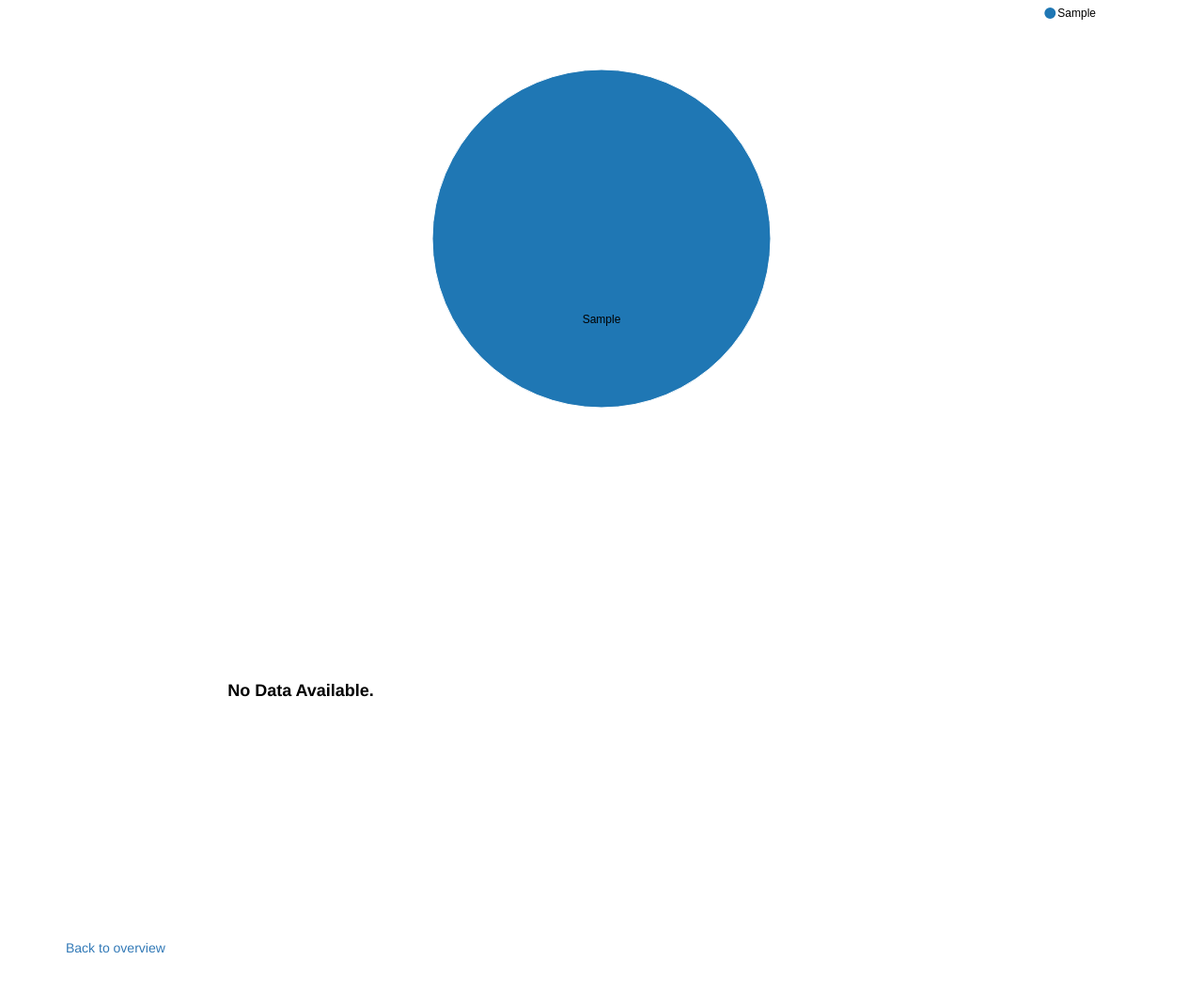
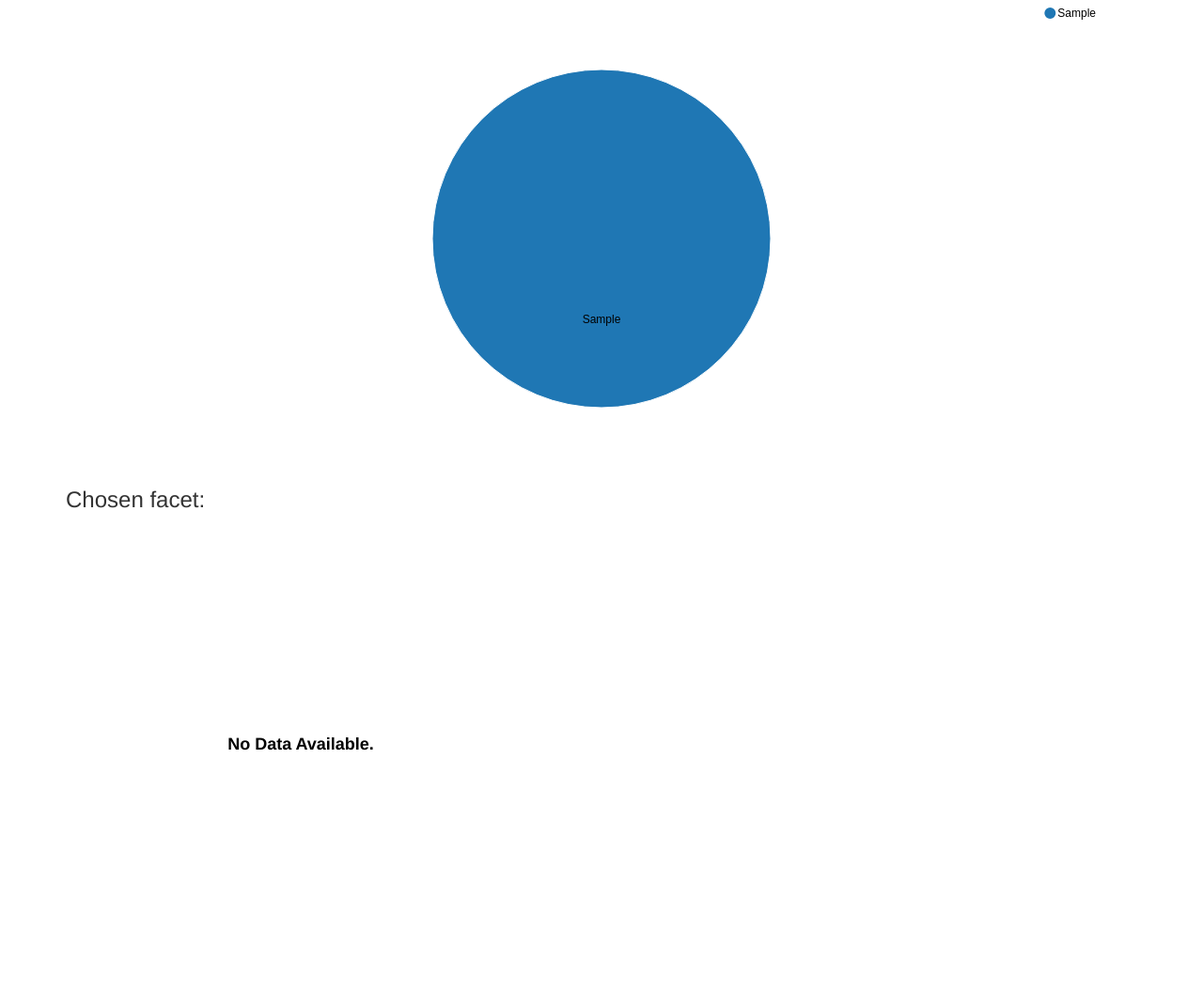
Before and after one commit to hackita02-visual-facet/facet_browse, a Django app: page /render/1 in a window 1280 px wide. Shown: the part 118-1173 px from the top of the page at 94% size. Before the commit the page ends 1133 px from the top, so only its background shows below. Run offline with Django 3.2, Linux system fonts and the light colour scheme; tables that the repository leaves empty hold one stand-in row (values such as "Sample post"); some libraries are stand-ins or nearby versions.

Commit message:
show facet names

```diff
--- a/browse/templates/browse/render_facets.html
+++ b/browse/templates/browse/render_facets.html
@@ -2,10 +2,10 @@
 
 {% block content %}
 
-    <h3>Chosen facet: <span id="chosen_name"></span></h3>
-
     <div id="facet">
+        <h3>Chosen facet: <span id="chosen_name0"></span></h3>
         <svg id="svg0" style="height:500px"></svg>
+        <h3>Chosen facet: <span id="chosen_name1"></span></h3>
         <svg id="svg1" style="height:500px"></svg>
     </div>
 
@@ -17,11 +17,11 @@
 
             var ranked_facets = facetVis.rank_facets(facets_data,total_hits);
             console.log(ranked_facets);
-            var chosen_facet = ranked_facets[0];
 
-            $("#chosen_name").text(chosen_facet);
-            facetVis.render_facet(chosen_facet,facets_data[chosen_facet],"#svg0");
-            facetVis.render_facet(chosen_facet,facets_data[ranked_facets[1]],"#svg1");
+            $("#chosen_name0").text(ranked_facets[0]);
+            $("#chosen_name1").text(ranked_facets[1]);
+            facetVis.render_facet(ranked_facets[0],facets_data[ranked_facets[0]],"#svg0");
+            facetVis.render_facet(ranked_facets[1],facets_data[ranked_facets[1]],"#svg1");
         })
 
     </script>
```
